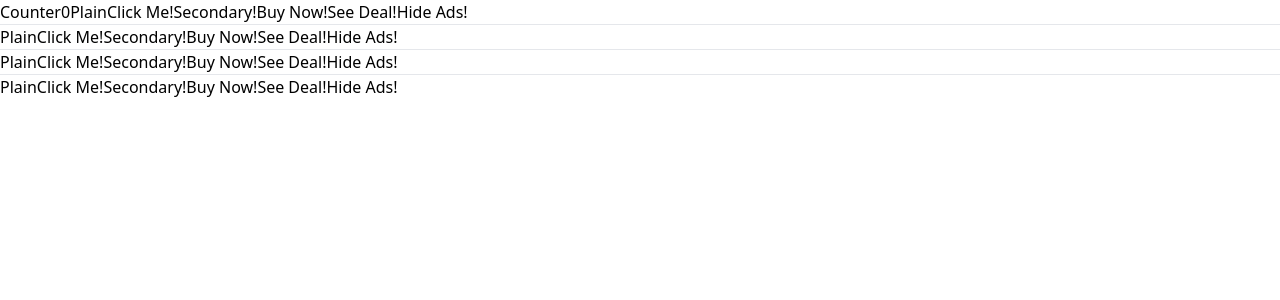
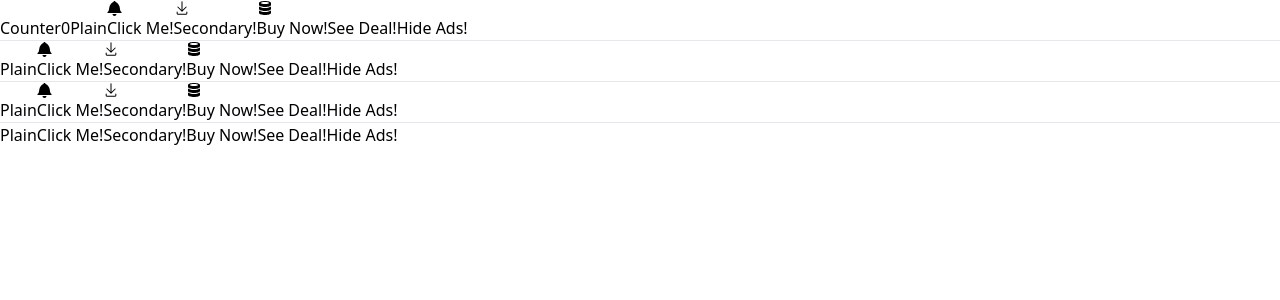
Before and after one commit to juanmiguel431/react-vite-typescript-tailwindcss-components, a React (Vite) app: page / in a window 1280 px wide. Shown: the top 300 px of the page. Built offline with nearby package versions, Linux system fonts and the light colour scheme.

Commit message:
React Icons added.

```diff
--- a/package.json
+++ b/package.json
@@ -13,7 +13,8 @@
     "classnames": "^2.3.2",
     "prop-types": "^15.8.1",
     "react": "^18.2.0",
-    "react-dom": "^18.2.0"
+    "react-dom": "^18.2.0",
+    "react-icons": "^4.11.0"
   },
   "devDependencies": {
     "@types/react": "^18.2.15",
--- a/src/App.tsx
+++ b/src/App.tsx
@@ -1,5 +1,6 @@
 import { useState } from 'react';
 import Button from './components/Button.tsx';
+import { GoBell, GoDownload, GoDatabase } from 'react-icons/go';
 
 function App() {
   const [counter, setCounter] = useState(0);
@@ -13,23 +14,50 @@ function App() {
       </button>
       {counter}
       <Button>Plain</Button>
-      <Button primary>Click Me!</Button>
-      <Button secondary>Secondary!</Button>
-      <Button success>Buy Now!</Button>
+      <Button primary>
+          <GoBell />
+          Click Me!
+      </Button>
+      <Button secondary>
+          <GoDownload />
+          Secondary!
+      </Button>
+      <Button success>
+          <GoDatabase />
+          Buy Now!
+      </Button>
       <Button warning>See Deal!</Button>
       <Button danger>Hide Ads!</Button>
       <hr/>
       <Button rounded>Plain</Button>
-      <Button primary rounded>Click Me!</Button>
-      <Button secondary rounded>Secondary!</Button>
-      <Button success rounded>Buy Now!</Button>
+      <Button primary rounded>
+          <GoBell />
+          Click Me!
+      </Button>
+      <Button secondary rounded>
+          <GoDownload />
+          Secondary!
+      </Button>
+      <Button success rounded>
+          <GoDatabase />
+          Buy Now!
+      </Button>
       <Button warning rounded>See Deal!</Button>
       <Button danger rounded>Hide Ads!</Button>
       <hr/>
       <Button outline>Plain</Button>
-      <Button primary outline>Click Me!</Button>
-      <Button secondary outline>Secondary!</Button>
-      <Button success outline>Buy Now!</Button>
+      <Button primary outline>
+          <GoBell />
+          Click Me!
+      </Button>
+      <Button secondary outline>
+          <GoDownload />
+          Secondary!
+      </Button>
+      <Button success outline>
+          <GoDatabase />
+          Buy Now!
+      </Button>
       <Button warning outline>See Deal!</Button>
       <Button danger outline>Hide Ads!</Button>
       <hr/>
--- a/src/components/Button.tsx
+++ b/src/components/Button.tsx
@@ -19,7 +19,7 @@ const Button: React.FC<ButtonProps> = (
   { children, primary, secondary, success, warning, danger,
     rounded, outline }) => {
 
-  const classes = twMerge(className('px-3 py-1.5 border block', {
+  const classes = twMerge(className('flex items-center px-3 py-1.5 border [&>svg]:mr-1', {
     'border-blue-600 bg-blue-500 text-white': primary,
     'border-gray-900 bg-gray-800 text-white': secondary,
     'border-green-600 bg-green-500 text-white': success,
```
Also changed, not shown: 1 other file (tests, documents, lock files or other folders).
